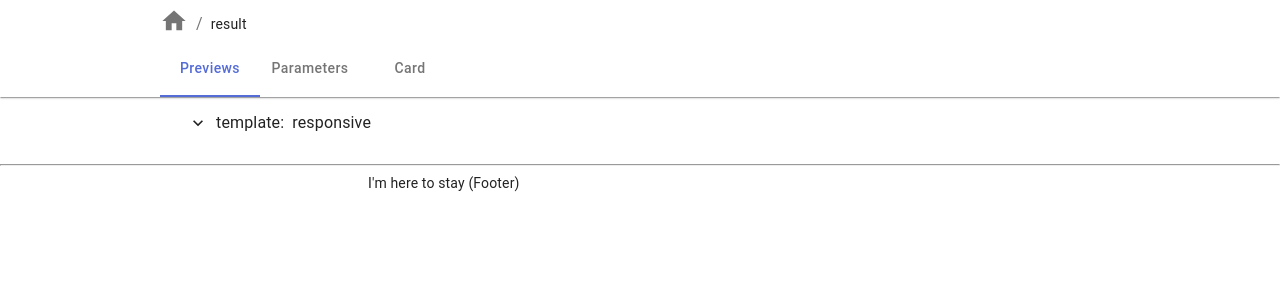
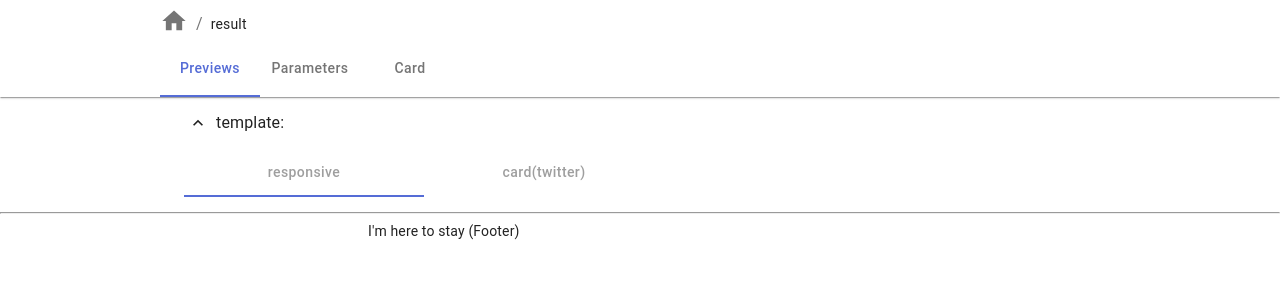
Before and after one commit to hankei6km/image-url-workbench, a Next.js app: page /previews in a window 1280 px wide. Shown: the top 300 px of the page. Built offline with nearby package versions, Linux system fonts and the light colour scheme.

Commit message:
Add templateIdx to preview context

```diff
--- a/components/PreviewContext.tsx
+++ b/components/PreviewContext.tsx
@@ -33,6 +33,7 @@ export type PreviewSetState = '' | 'pre-init' | 'init' | 'edited';
 type PreviewContextState = {
   validateAssets: boolean;
   assets: string[];
+  templateIdx: number;
   imageBaseUrl: string;
   editTargetKey: string; // 編集対象の item を取得するときに selector がほしくなるよね(redux でなくても使える?)
   defaultTargetKey: string;
@@ -51,6 +52,11 @@ type PreviewContextState = {
 type actTypeResetPreviewSet = {
   type: 'resetPreviewSet';
   payload: [];
+};
+
+type actTypeTemplateIdx = {
+  type: 'setTemplateIdx';
+  payload: [number];
 };
 
 type actTypeSetImageBaseUrl = {
@@ -115,6 +121,7 @@ type actTypeSortSet = {
 
 type actType =
   | actTypeResetPreviewSet
+  | actTypeTemplateIdx
   | actTypeSetImageBaseUrl
   | actTypeImportPreviewSet
   | actTypeAddPreviewImageUrl
@@ -131,6 +138,7 @@ type actType =
 export const previewContextInitialState: PreviewContextState = {
   validateAssets: false,
   assets: [],
+  templateIdx: -1,
   imageBaseUrl: '',
   editTargetKey: '',
   defaultTargetKey: '',
@@ -156,6 +164,9 @@ function nextPreviewSetState(
   switch (action.type) {
     case 'resetPreviewSet':
       ret = '';
+      break;
+    case 'setTemplateIdx':
+      ret = 'pre-init';
       break;
     case 'setImageBaseUrl':
       ret = 'pre-init';
@@ -216,9 +227,13 @@ export function previewContextReducer(
       newState.previewSetKind = '';
       newState.previewSet = [];
       break;
+    case 'setTemplateIdx':
+      newState.templateIdx = action.payload[0];
+      break;
     case 'setImageBaseUrl':
       newState.previewSetKind = action.payload[0];
       newState.imageBaseUrl = action.payload[1];
+      newState.templateIdx = -1;
       break;
     case 'importPreviewSet':
       newState.previewSetKind = action.payload[0];
--- a/components/TemplatePanel.tsx
+++ b/components/TemplatePanel.tsx
@@ -43,6 +43,7 @@ const useStyles = makeStyles((theme) => ({
 
 type Props = {
   disabled?: boolean;
+  defaultIdx: number;
   onTemplate: ({
     templateIdx,
     sampleParametersSet,
@@ -54,10 +55,16 @@ type Props = {
   }) => void;
 };
 
-const TemplatePanel = ({ disabled = false, onTemplate: onSample }: Props) => {
+const TemplatePanel = ({
+  defaultIdx = -1,
+  disabled = false,
+  onTemplate: onSample
+}: Props) => {
   const classes = useStyles();
-  const [open, setOpen] = useState(false);
-  const [templateIdx, setTemplateIdx] = useState(0);
+  const [open, setOpen] = useState(defaultIdx < 0);
+  const [templateIdx, setTemplateIdx] = useState(
+    defaultIdx >= 0 ? defaultIdx : 0
+  );
 
   useEffect(() => {
     onSample({
--- a/pages/previews.tsx
+++ b/pages/previews.tsx
@@ -139,6 +139,14 @@ const PreviewsPage = () => {
   >([]);
 
   useEffect(() => {
+    return () =>
+      previewDispatch({
+        type: 'setTemplateIdx',
+        payload: [templateIdx]
+      });
+  }, [previewDispatch, templateIdx]);
+
+  useEffect(() => {
     if (previewStateContext.imageBaseUrl !== '') {
       previewDispatch({
         type: 'resetPreviewSet',
@@ -202,6 +210,7 @@ const PreviewsPage = () => {
       <Container maxWidth="md">
         <Box py={1}>
           <TemplatePanel
+            defaultIdx={previewStateContext.templateIdx}
             disabled={
               previewStateContext.previewSetState === 'edited' ||
               previewStateContext.imageBaseUrl === ''
```
